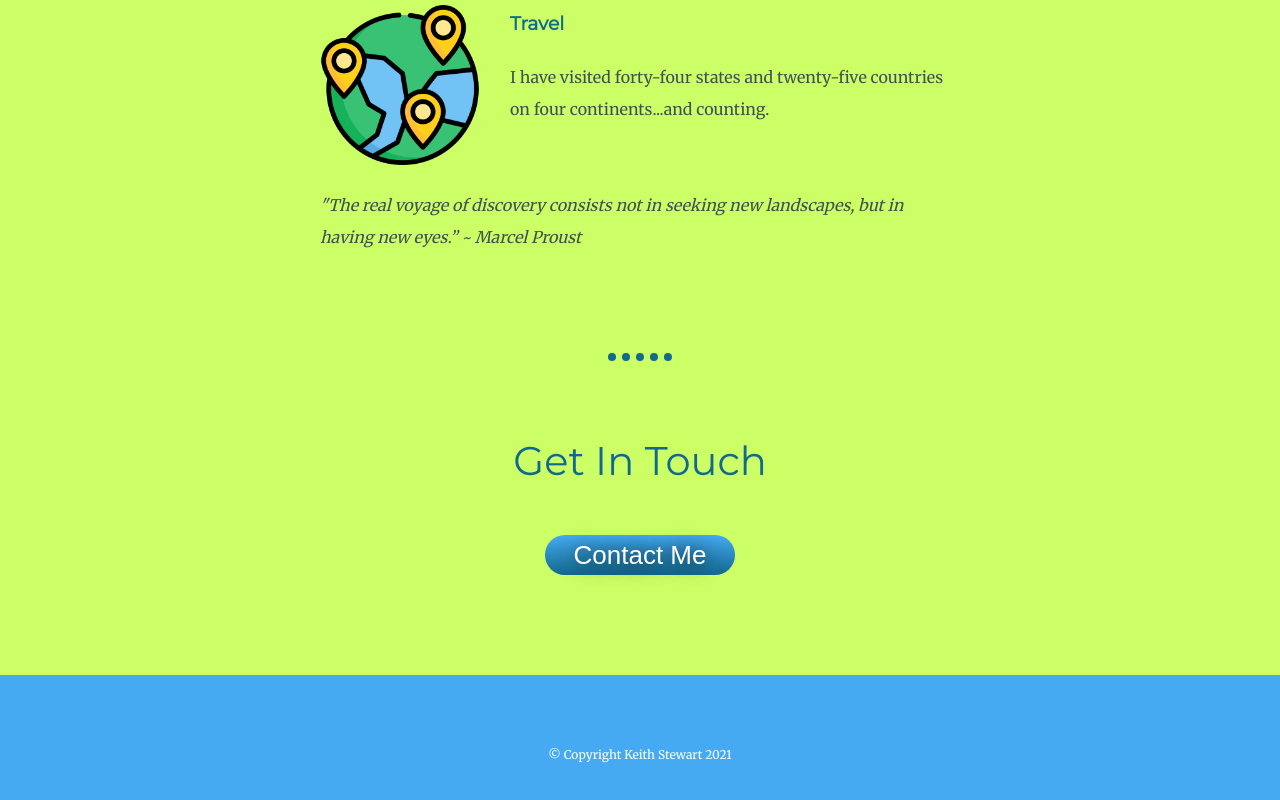
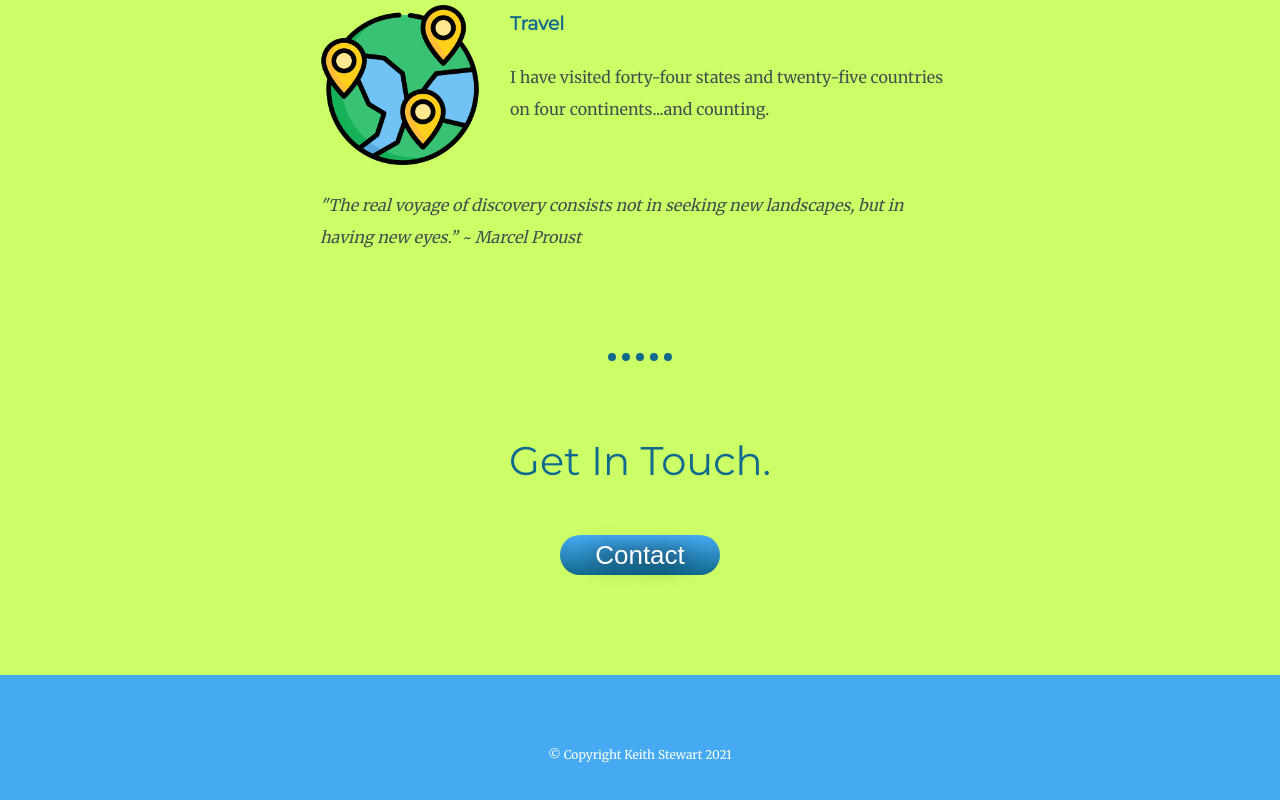
Before and after one commit to keithstewart123/cv2, a plain HTML site: page index.html in a window 1280 px wide. Shown: the part 2917-3717 px from the top of the page. Drawn offline with Linux system fonts and the light colour scheme.

Commit message:
Update button

```diff
--- a/css/styles.css
+++ b/css/styles.css
@@ -42,7 +42,7 @@ a {
 }
 
 a:hover {
-  color: #CCFF66;
+  color: #7F821C;
 }
 
 .top-container {
@@ -135,7 +135,7 @@ a:hover {
   line-height: 0;
   color: #FFFFFF;
   font-family: Arial;
-  width: 150px;
+  width: 120px;
   font-size: 26px;
   font-weight: 100;
   padding: 20px;
--- a/index.html
+++ b/index.html
@@ -54,11 +54,11 @@
     </div>
     <hr>
     <div class="contact-me">
-      <h2>Get In Touch</h2>
+      <h2>Get In Touch.</h2>
       <!-- <h3>Lorem ipsum dolor sit amet, non elit.</h3>
       <p>Lorem ipsum dolor sit amet, in quis, aenean amet. Phasellus sodales, tellus donec dui, ornare erat.</p> -->
       <!-- <a class="btn" href="mailto:stewart.ks123@gmail.com">CONTACT ME</a> -->
-      <a href="mailto:stewart.ks123@gmail.com" class="BUTTON_CNR">Contact Me</a>
+      <a href="mailto:stewart.ks123@gmail.com" class="BUTTON_CNR">Contact</a>
     </div>
   </div>
 
```
